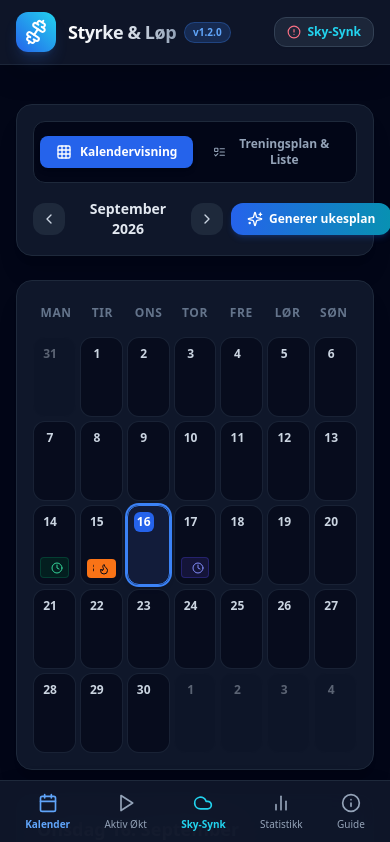
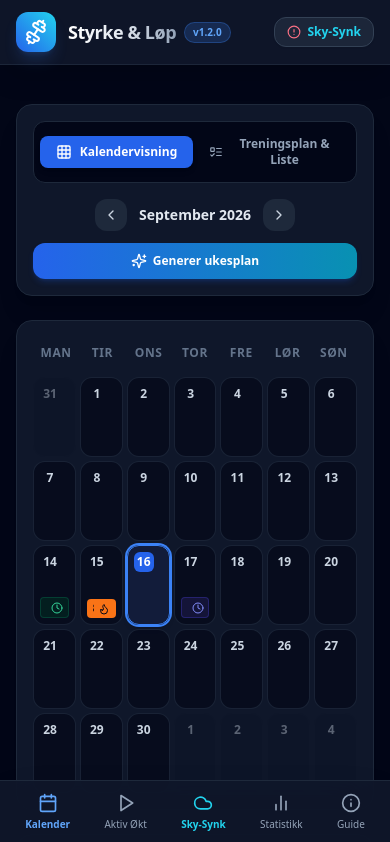
Before and after one commit to Bateman70/Styrke, a React (Vite) app: page / in a window 390 px wide. Shown: the top 842 px of the page. Built offline with nearby package versions, Linux system fonts and the light colour scheme; no server answers.

Commit message:
Fix iPhone responsive button layout in CalendarView top bar to prevent Generer ukesplan button overflow

```diff
--- a/src/components/calendar/CalendarView.tsx
+++ b/src/components/calendar/CalendarView.tsx
@@ -69,14 +69,14 @@ export const CalendarView: React.FC<CalendarViewProps> = ({
   return (
     <div className="max-w-6xl mx-auto px-4 sm:px-6 py-6 space-y-6">
 
-      {/* Top View Toggle & Controls */}
-      <div className="bg-slate-900 border border-slate-800 rounded-2xl p-4 sm:p-5 shadow-xl flex flex-col md:flex-row items-center justify-between gap-4">
+      {/* Top View Toggle & Controls - Fully responsive for iPhone & mobile viewports */}
+      <div className="bg-slate-900 border border-slate-800 rounded-2xl p-4 sm:p-5 shadow-xl flex flex-col md:flex-row items-center justify-between gap-4 overflow-hidden">
 
         {/* Sub-nav Mode Toggle */}
         <div className="flex items-center space-x-1 bg-slate-950 p-1.5 rounded-xl border border-slate-800 w-full md:w-auto justify-center">
           <button
             onClick={() => setViewMode('grid')}
-            className={`flex items-center space-x-2 px-4 py-2 rounded-lg text-xs font-bold transition-all ${
+            className={`flex items-center justify-center space-x-2 px-3 sm:px-4 py-2 rounded-lg text-xs font-bold transition-all flex-1 md:flex-none ${
               viewMode === 'grid'
                 ? 'bg-blue-600 text-white shadow-md'
                 : 'text-slate-400 hover:text-slate-200'
@@ -88,7 +88,7 @@ export const CalendarView: React.FC<CalendarViewProps> = ({
 
           <button
             onClick={() => setViewMode('list')}
-            className={`flex items-center space-x-2 px-4 py-2 rounded-lg text-xs font-bold transition-all ${
+            className={`flex items-center justify-center space-x-2 px-3 sm:px-4 py-2 rounded-lg text-xs font-bold transition-all flex-1 md:flex-none ${
               viewMode === 'list'
                 ? 'bg-blue-600 text-white shadow-md'
                 : 'text-slate-400 hover:text-slate-200'
@@ -99,10 +99,10 @@ export const CalendarView: React.FC<CalendarViewProps> = ({
           </button>
         </div>
 
-        {/* Controls */}
-        <div className="flex items-center space-x-2 w-full md:w-auto justify-between md:justify-end">
+        {/* Controls: Month Selector & Auto Schedule Button */}
+        <div className="flex flex-col sm:flex-row items-center gap-3 w-full md:w-auto justify-between md:justify-end">
           {viewMode === 'grid' && (
-            <div className="flex items-center space-x-2">
+            <div className="flex items-center justify-center space-x-2 w-full sm:w-auto">
               <button
                 onClick={prevMonth}
                 className="p-2 rounded-xl bg-slate-800 hover:bg-slate-700 text-slate-300 transition-colors"
@@ -111,7 +111,7 @@ export const CalendarView: React.FC<CalendarViewProps> = ({
                 <ChevronLeft className="w-4 h-4" />
               </button>
 
-              <span className="font-bold text-sm text-slate-200 capitalize min-w-[110px] text-center">
+              <span className="font-bold text-sm text-slate-200 capitalize min-w-[120px] text-center">
                 {format(currentMonth, 'MMMM yyyy', { locale: nb })}
               </span>
 
@@ -125,10 +125,10 @@ export const CalendarView: React.FC<CalendarViewProps> = ({
             </div>
           )}
 
-          {/* Auto Schedule Button */}
+          {/* Auto Schedule Button - w-full on tiny screens, w-auto on desktop */}
           <button
             onClick={onOpenAutoScheduler}
-            className="px-4 py-2 rounded-xl bg-gradient-to-r from-blue-600 to-cyan-600 hover:from-blue-500 hover:to-cyan-500 text-white font-semibold text-xs transition-all shadow-md shadow-blue-600/20 flex items-center space-x-1.5 shrink-0"
+            className="w-full sm:w-auto px-4 py-2.5 rounded-xl bg-gradient-to-r from-blue-600 to-cyan-600 hover:from-blue-500 hover:to-cyan-500 text-white font-semibold text-xs transition-all shadow-md shadow-blue-600/20 flex items-center justify-center space-x-1.5 shrink-0"
           >
             <Sparkles className="w-4 h-4" />
             <span>Generer ukesplan</span>
```
